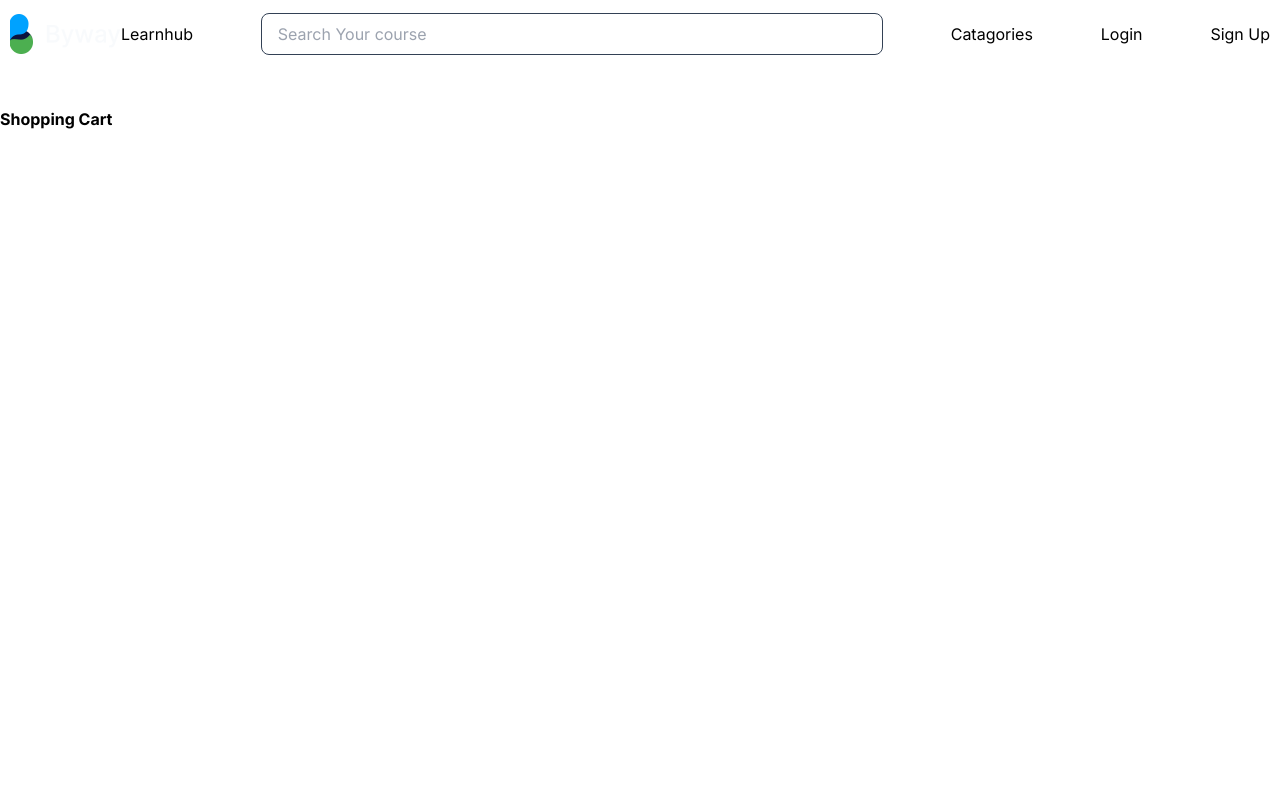
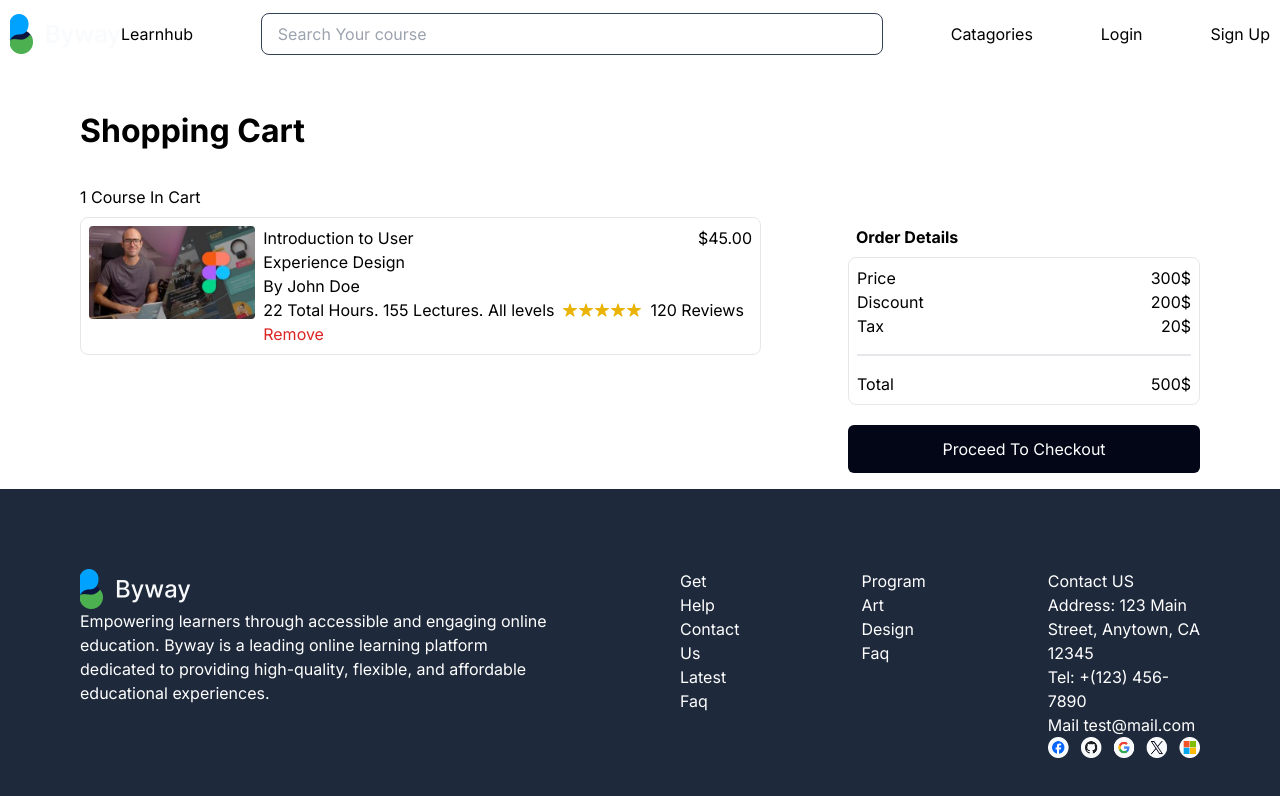
Before and after one commit to FaisalMahamudCS/e-learning-frontend, a Next.js app: page /category/course/shopping-cart in a window 1280 px wide. Shown: the top 796 px of the page. Built offline with nearby package versions, Linux system fonts and the light colour scheme.

Commit message:
Fix shipping

```diff
--- /dev/null
+++ b/components/Heading.tsx
@@ -0,0 +1,16 @@
+import React from 'react';
+
+// Define the type for the component props
+interface HeadingProps {
+  children:string;
+}
+
+const Heading: React.FC<HeadingProps> = ({ children }) => {
+  return (
+    <p className="m-2 font-bold">
+      {children}
+    </p>
+  );
+};
+
+export default Heading;
--- /dev/null
+++ b/components/OrderDetails.tsx
@@ -0,0 +1,35 @@
+import React from 'react';
+
+// Define the type for the component props
+interface OrderDetailsProps {
+  price: number;
+  discount: number;
+  tax: number;
+  total: number;
+}
+
+const OrderDetails: React.FC<OrderDetailsProps> = ({ price, discount, tax, total }) => {
+  return (
+    <div className="order-details border border-gray-200 rounded-lg bg-white p-2 mb-[20px]">
+      <div className="flex justify-between gap-[183px]">
+        <p>Price</p>
+        <p>{price}$</p>
+      </div>
+      <div className="flex justify-between gap-[183px]">
+        <p>Discount</p>
+        <p>{discount}$</p>
+      </div>
+      <div className="flex justify-between gap-[183px]">
+        <p>Tax</p>
+        <p>{tax}$</p>
+      </div>
+      <div className='border border-gray-200 my-4 border-1'></div>
+      <div className="flex justify-between gap-[183px]">
+        <p>Total</p>
+        <p>{total}$</p>
+      </div>
+    </div>
+  );
+};
+
+export default OrderDetails;
--- a/components/ShoppingCart.tsx
+++ b/components/ShoppingCart.tsx
@@ -1,13 +1,49 @@
+/* eslint-disable react/no-children-prop */
 import React from 'react';
 import Navbar from './Navbar';
+import Image from 'next/image';
+import cart from  '/public/cart.png'
+import StarRating from './StartRating';
+import OrderDetails from './OrderDetails';
+import Heading from './Heading';
+import Button from './Home/Button';
+import Footer from './Footer';
 
 const ShoppingCart = () => {
     return (
         <div>
             <Navbar/>
-            <div className='mt-[40px]'>
-                <h2 className='font-bold '>Shopping Cart</h2>
+            <div className='mt-[40px] mx-[80px]'>
+                <h2 className='font-bold text-[32px] '>Shopping Cart</h2>
+                <p className='mt-[30px] mb-2'>1 Course In Cart</p>
+                <div className="flex gap-[87px]">
+                    <div className=''>
+                 <div className='flex gap-2 p-2 border border-gray-200 rounded-lg bg-white'>
+                    <div>
+                    <Image src={cart}/>
+                    </div>
+                    <div>
+                    <div className='flex justify-between gap-[214px]'>
+                    <p>Introduction to User Experience Design</p> <p>$45.00</p>
+                    </div>
+                    <p>By John Doe</p>
+                    <div className='flex gap-2'>
+                    <p>22 Total Hours. 155 Lectures. All levels</p>
+                    <StarRating reviews={120}/>
+                    </div>
+                    <Button label='Remove' classNames='text-[#DC2626]'/>
+                    </div>
+                 </div>
+                    </div>
+                    <div>
+                    <Heading children="Order Details"/>
+
+                        <OrderDetails discount={200} price={300} tax={20} total={500}/>
+                     <Button label='Proceed To Checkout' classNames='w-[352px] h-12 flex flex-row justify-center items-center px-6 py-2.5 my-4 rounded-md bg-[#020617] text-white'/>
+                    </div>
+                </div>
             </div>
+            <Footer/>
         </div>
     );
 };
--- /dev/null
+++ b/components/StartRating.tsx
@@ -0,0 +1,22 @@
+import React from 'react';
+import { IoIosStar } from 'react-icons/io';
+
+// Define the type for the component props
+interface StarRatingProps {
+  reviews: number;
+}
+
+const StarRating: React.FC<StarRatingProps> = ({ reviews }) => {
+  return (
+    <div className="flex items-center">
+      <IoIosStar className="text-[#EAB308]" />
+      <IoIosStar className="text-[#EAB308]" />
+      <IoIosStar className="text-[#EAB308]" />
+      <IoIosStar className="text-[#EAB308]" />
+      <IoIosStar className="text-[#EAB308]" />
+      <p className="ml-2">{reviews} Reviews</p>
+    </div>
+  );
+};
+
+export default StarRating;
```
Also changed, not shown: public/cart.png (added), public/image 3.png (deleted).
